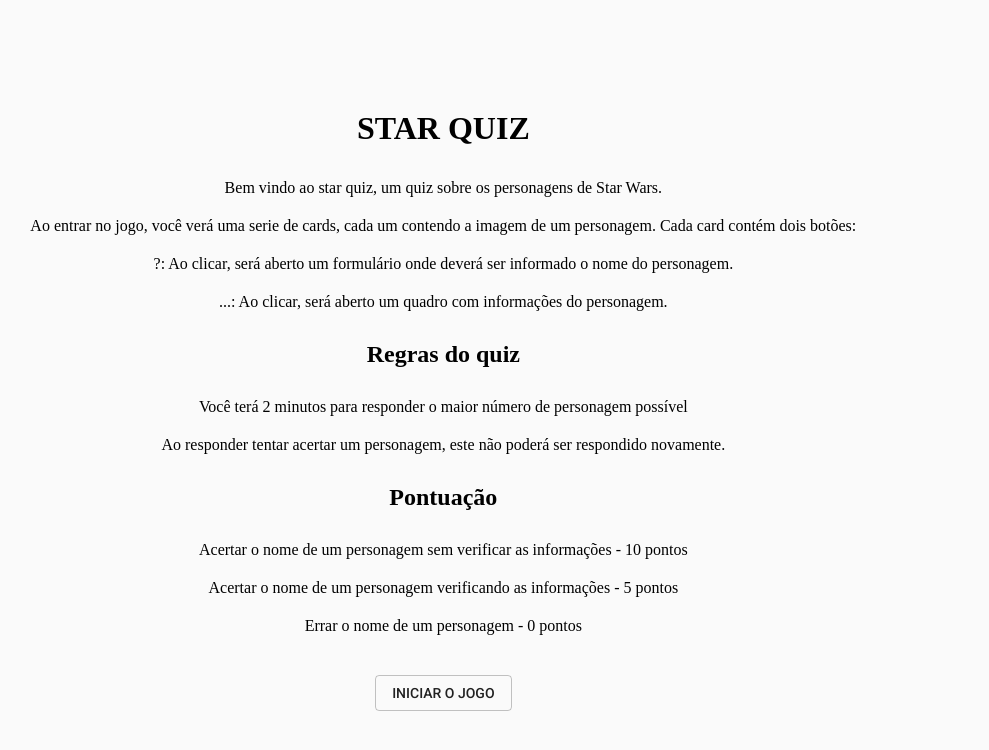
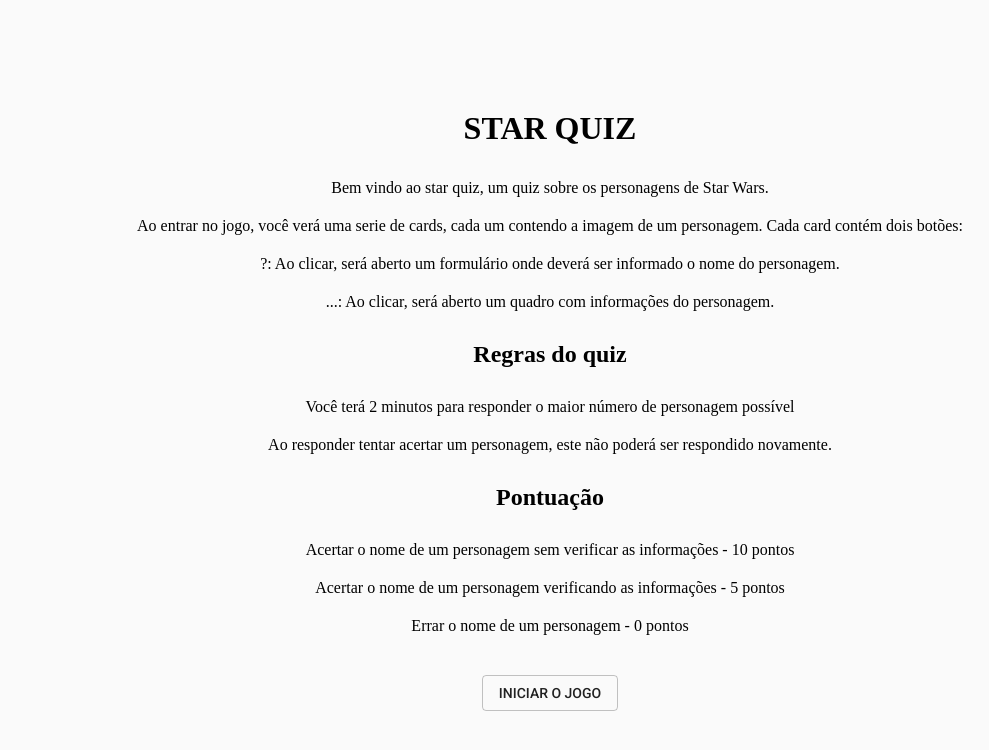
Before and after one commit to leo-alfaya/teste_invilla, a React (Create React App) app: page / in a window 1280 px wide. Shown: the top 750 px of the page, without its empty margins (90-1079 px from the left). Built offline with nearby package versions, Linux system fonts and the light colour scheme.

Commit message:
Pagina inicial com conteúdo centralizado

```diff
--- a/src/components/Common/Cronometro.jsx
+++ b/src/components/Common/Cronometro.jsx
@@ -7,7 +7,7 @@
 
 const setTempoTermino = () => {
     let tempo = new Date();
-    tempo = tempo.setMinutes(tempo.getMinutes() + 2);
+    tempo = tempo.setSeconds(tempo.getSeconds() + 30);
 
     return tempo
 }
--- a/src/components/PaginaInicial/index.jsx
+++ b/src/components/PaginaInicial/index.jsx
@@ -5,7 +5,7 @@
 
 const PaginaInicial = () => {
     return (
-        <Grid container justify="center" align-items="center" direction="column" className="pagina-inicial">
+        <Grid container justify="center" alignItems="center" direction="column" className="pagina-inicial">
             <Grid item xs={10} className="titulo">
                 <Grid container justify="center">
                     <h1 className="titulo">STAR QUIZ</h1>
```
